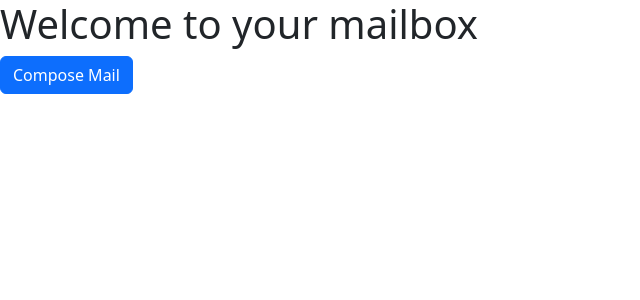
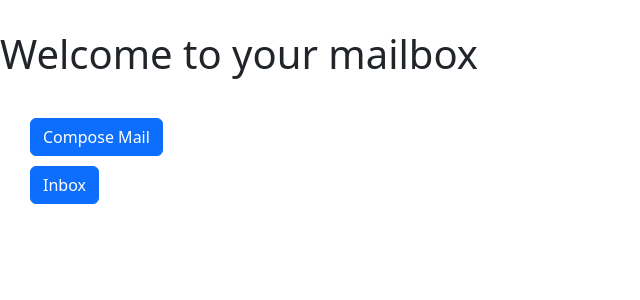
Before and after one commit to SuprajaSana/mailbox-client, a React (Create React App) app: page /welcome in a window 1280 px wide. Shown: the top 300 px of the page, without its empty margins (0-640 px from the left). Built offline with nearby package versions, Linux system fonts and the light colour scheme.

Commit message:
fourth commit

```diff
--- a/src/App.js
+++ b/src/App.js
@@ -4,7 +4,7 @@ import { useSelector } from "react-redux";
 import LogIn from "./pages/LoginPage";
 import SignUp from "./pages/SignupPage";
 import Welcome from "./pages/WelcomePage";
-import ComposeMailPage from "./pages/ComposeMailPage";
+import ComposeMail from "./components/mailbox/ComposeMail";
 
 function App() {
 
@@ -24,9 +24,9 @@ function App() {
         {!isLogin && <Redirect to="/login"></Redirect>}
         </Route>
         <Route path="/composemail">
-        {isLogin && <ComposeMailPage></ComposeMailPage>}
+        {isLogin && <ComposeMail></ComposeMail>}
         {!isLogin && <Redirect to="/login"></Redirect>}
-      </Route>
+        </Route>
     </main>
     </>
   );
--- /dev/null
+++ b/src/components/mailbox/Inbox.js
@@ -0,0 +1,18 @@
+import { Container, Card } from "react-bootstrap";
+
+const Inbox = (props) => {
+  return (
+    <>
+      <Container className="mt-1" style={{ marginLeft: "200px" }}>
+        <Card>
+          <ul>
+            {props.subject}
+            {props.email}
+          </ul>
+        </Card>
+      </Container>
+    </>
+  );
+};
+
+export default Inbox;
--- a/src/pages/ComposeMailPage.js
+++ b/src/pages/ComposeMailPage.js
@@ -1,9 +1,16 @@
-import ComposeMail from "../components/mailbox/ComposeMail"
+import { NavLink } from "react-router-dom";
+import { Button } from "react-bootstrap";
 
 const ComposeMailPage = () => {
-    return (
-        <ComposeMail></ComposeMail>
-    )
-}
+  return (
+    <NavLink to="/composemail">
+      <Button
+        style={{ marginRight: "20px", marginTop: "10px", marginLeft: "30px" }}
+      >
+        Compose Mail
+      </Button>
+    </NavLink>
+  );
+};
 
 export default ComposeMailPage;
--- /dev/null
+++ b/src/pages/InboxPage.js
@@ -0,0 +1,65 @@
+import { Button } from "react-bootstrap";
+import { useState } from "react";
+import Inbox from "../components/mailbox/Inbox";
+
+const InboxPage = () => {
+  const [showInbox, setInbox] = useState(false);
+
+  const [data, setData] = useState([]);
+  const [error, setError] = useState(null);
+
+  const fetchDataHandler = async () => {
+    setInbox(true);
+    setError(null);
+    console.log(1);
+    try {
+      const response = await fetch(
+        "https://mailbox-client-69aa3-default-rtdb.firebaseio.com/email.json"
+      );
+
+      if (!response.ok) {
+        throw new Error("Something went wrong...retrying");
+      }
+
+      const data = await response.json();
+
+      const transformedData = [];
+
+      for (const key in data) {
+        transformedData.push({
+          id: key,
+          subject: data[key].subject,
+          email: data[key].email,
+        });
+      }
+      setData(transformedData);
+    } catch (error) {
+      setError(error.message);
+    }
+  };
+
+  return (
+    <>
+      <Button
+        onClick={fetchDataHandler}
+        style={{ marginRight: "20px", marginTop: "10px", marginLeft: "30px" }}
+      >
+        Inbox
+      </Button>
+      {showInbox && (
+        <ul>
+          {data.map((data) => (
+            <Inbox
+              key={data.id}
+              id={data.id}
+              subject={data.subject}
+              email={data.email}
+            ></Inbox>
+          ))}
+        </ul>
+      )}
+    </>
+  );
+};
+
+export default InboxPage;
--- a/src/pages/WelcomePage.js
+++ b/src/pages/WelcomePage.js
@@ -1,15 +1,23 @@
-import { Button } from "react-bootstrap";
-import { NavLink } from "react-router-dom";
-import ComposeMail from "../components/mailbox/ComposeMail";
+import { Row, Card, Col } from "react-bootstrap";
 import ComposeMailPage from "./ComposeMailPage";
+import InboxPage from "./InboxPage";
 
 const Welcome = () => {
   return (
     <div>
-          <h1>Welcome to your mailbox</h1>
-          <NavLink to='/composemail'>
-              <Button>Compose Mail</Button>
-              </NavLink>
+      <Row>
+        <Col>
+          <Card.Header style={{ marginTop: "30px", marginBottom: "30px" }}>
+            <h1>Welcome to your mailbox</h1>
+          </Card.Header>
+          <Card.Body>
+            <ComposeMailPage></ComposeMailPage>
+          </Card.Body>
+          <Card.Body>
+            <InboxPage></InboxPage>
+          </Card.Body>
+        </Col>
+      </Row>
     </div>
   );
 };
```
